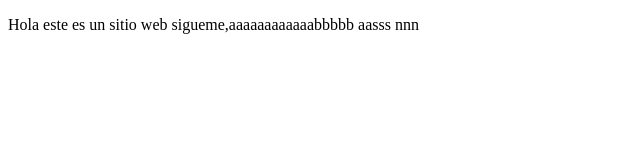
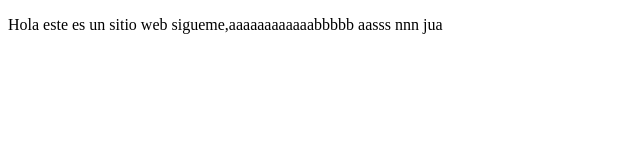
Before and after one commit to andres094ac/proyectoDemoCursoPrework, a plain HTML site: page index.html in a window 1280 px wide. Shown: the full height of the page, 0-640 px from the left. Drawn offline with Linux system fonts and the light colour scheme.

Commit message:
cambios5

```diff
--- a/index.html
+++ b/index.html
@@ -12,6 +12,7 @@
         sigueme,aaaaaaaaaaaabbbbb
         aasss
         nnn
+        jua
     </p>
 </body>
 </html>
```
